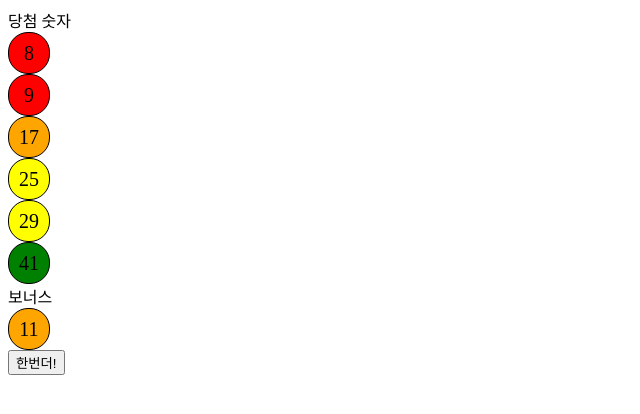
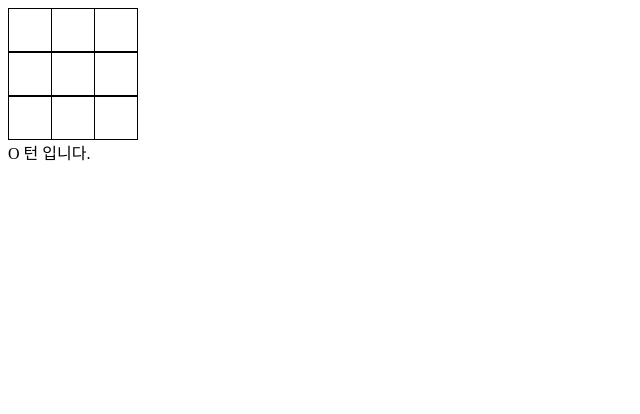
Before and after one commit to newstar0207/vue-study, a Vue app in the folder hello-vue/: page / in a window 1280 px wide. Shown: the top 414 px of the page, without its empty margins (0-640 px from the left). Built offline with nearby package versions, Linux system fonts and the light colour scheme.

Commit message:
TicTacToe game, EventBus

```diff
--- a/hello-vue/src/App.vue
+++ b/hello-vue/src/App.vue
@@ -9,12 +9,14 @@
     <!-- <WordRelay start-word="hello"></WordRelay> -->
     <!-- <ResponseCheck></ResponseCheck> -->
     <!-- <RockScissorsPaper></RockScissorsPaper> -->
-    <lotto-generator></lotto-generator>
+    <!-- <lotto-generator></lotto-generator> -->
+    <tic-tac-toe></tic-tac-toe>
   </div>
 </template>
 
 <script>
-import LottoGenerator from './components/LottoGenerator.vue'
+// import LottoGenerator from './components/LottoGenerator.vue'
+import TicTacToe from './components/TicTacToe.vue'
 // import Gugudan from './components/Gugudan.vue'
 // import HelloWorld from './components/HelloWorld.vue'
 // import TodoList from './components/TodoList/TodoList/TodoList.vue'
@@ -34,7 +36,8 @@ export default {
     // WordRelay,
     // ResponseCheck
     // RockScissorsPaper,
-    LottoGenerator
+    // LottoGenerator,
+    TicTacToe,
   }
 
 }
--- /dev/null
+++ b/hello-vue/src/components/EventBus.js
@@ -0,0 +1,3 @@
+import Vue from 'vue';
+
+export default new Vue();
--- /dev/null
+++ b/hello-vue/src/components/TableComponent.vue
@@ -0,0 +1,20 @@
+<template>
+    <table>
+        <tr-component v-for="(rowData , index) in tableData" :key="index" :row-data="rowData" :row-index="index"></tr-component>
+    </table>
+</template>
+<script>
+import TrComponent from './TrComponent'
+
+export default {
+    components: {
+        TrComponent,
+    },
+    props: {
+        tableData: Array,
+    }
+}
+</script>
+<style>
+
+</style>
--- /dev/null
+++ b/hello-vue/src/components/TdComponent.vue
@@ -0,0 +1,23 @@
+<template>
+    <td v-on:click="onClickTd">{{ cellData }}</td>
+</template>
+<script>
+import EventBus from './EventBus';
+
+export default {
+    props : {
+        cellData: String,    // o, x , ' '
+        cellIndex : Number,
+        rowIndex : Number,
+    },
+    methods:{
+        onClickTd(){
+            if (this.cellData) return;
+            EventBus.$emit('clickTd', this.rowIndex, this.cellIndex); // emit 은 on 과 대응되어 emit clickTd 시 on clickTd 가 실행됨
+        },
+    },
+}
+</script>
+<style>
+
+</style>
--- /dev/null
+++ b/hello-vue/src/components/TicTacToe.vue
@@ -0,0 +1,87 @@
+<template>
+    <div>
+      <table-component :table-data="tableData"></table-component>
+      <div> {{ turn }} 턴 입니다.</div>
+      <div v-if="winner"> {{ winner }} 승리.</div>
+    </div>
+</template>
+<script>
+import TableComponent from './TableComponent';
+import EventBus from './EventBus';
+
+export default {
+    components : {
+        TableComponent,
+    },
+    data() {
+        return {
+            // this.tableData[0][1] = 'x'; => 작동하지 않음
+            tableData: [
+
+                ['', '', ''],
+                ['', '', ''],
+                ['', '', ''],
+            ],
+            turn: 'O',
+            winner: '',
+        };
+    },
+    methods: {
+        onClickTd(rowIndex, cellIndex){
+            // const this = this.$root.$data;
+            // console.log(this.turn , '--------------------------');
+            this.$set(this.tableData[rowIndex], cellIndex, this.turn); // 배열의 index로 바꿀 경우 $set 사용
+
+            let win = false;
+            if (this.tableData[rowIndex][0] === this.turn && this.tableData[rowIndex][1] === this.turn && this.tableData[rowIndex][2] === this.turn) {
+                win = true;
+            }
+            if (this.tableData[0][cellIndex] === this.turn && this.tableData[1][cellIndex] === this.turn && this.tableData[2][cellIndex] === this.turn) {
+                win = true;
+            }
+            if (this.tableData[0][0] === this.turn && this.tableData[1][1] === this.turn && this.tableData[2][2] === this.turn) {
+                win = true;
+            }
+            if (this.tableData[0][2] === this.turn && this.tableData[1][1] === this.turn && this.tableData[2][0] === this.turn) {
+                win = true;
+            }
+
+            if(win) {
+                this.winner = this.turn;
+                this.turn = 'O';
+                this.tableData = [ ['','',''], ['','',''], ['','','']];
+            }else {
+                let all = true;
+                this.tableData.forEach((row) => { // 무승부 검사
+                    row.forEach((cell) => {
+                        if(!cell){
+                            all = false;
+                        }
+                    })
+                });
+                if(all){ // 무승부
+                    this.winner = '';
+                    this.turn = 'O';
+                    this.tableData = [ ['','',''], ['','',''], ['','','']];
+                }else {
+                this.turn = this.turn === 'O' ? 'X' : 'O';
+                }
+            }
+        }
+    },
+    created() {
+        EventBus.$on('clickTd', this.onClickTd);
+    }
+}
+</script>
+<style>
+    table {
+        border-collapse: collapse;
+    }
+    td {
+        border: 1px solid black;
+        width : 40px;
+        height: 40px;
+        text-align: center;
+    }
+</style>
--- /dev/null
+++ b/hello-vue/src/components/TrComponent.vue
@@ -0,0 +1,21 @@
+<template>
+    <div>
+      <td-component v-for="(cellData, index) in rowData" :key="index"   :cell-data="cellData" :cell-index="index" :row-index="rowIndex"></td-component>
+    </div>
+</template>
+<script>
+import TdComponent from './TdComponent'
+
+export default {
+    components : {
+        TdComponent,
+    },
+    props: {
+        rowData : Array,
+        rowIndex: Number,
+    }
+}
+</script>
+<style>
+
+</style>
--- a/hello-vue/src/main.js
+++ b/hello-vue/src/main.js
@@ -5,4 +5,4 @@ Vue.config.productionTip = false
 
 new Vue({
   render: h => h(App),
-}).$mount('#app')
+}).$mount('#app');
```
